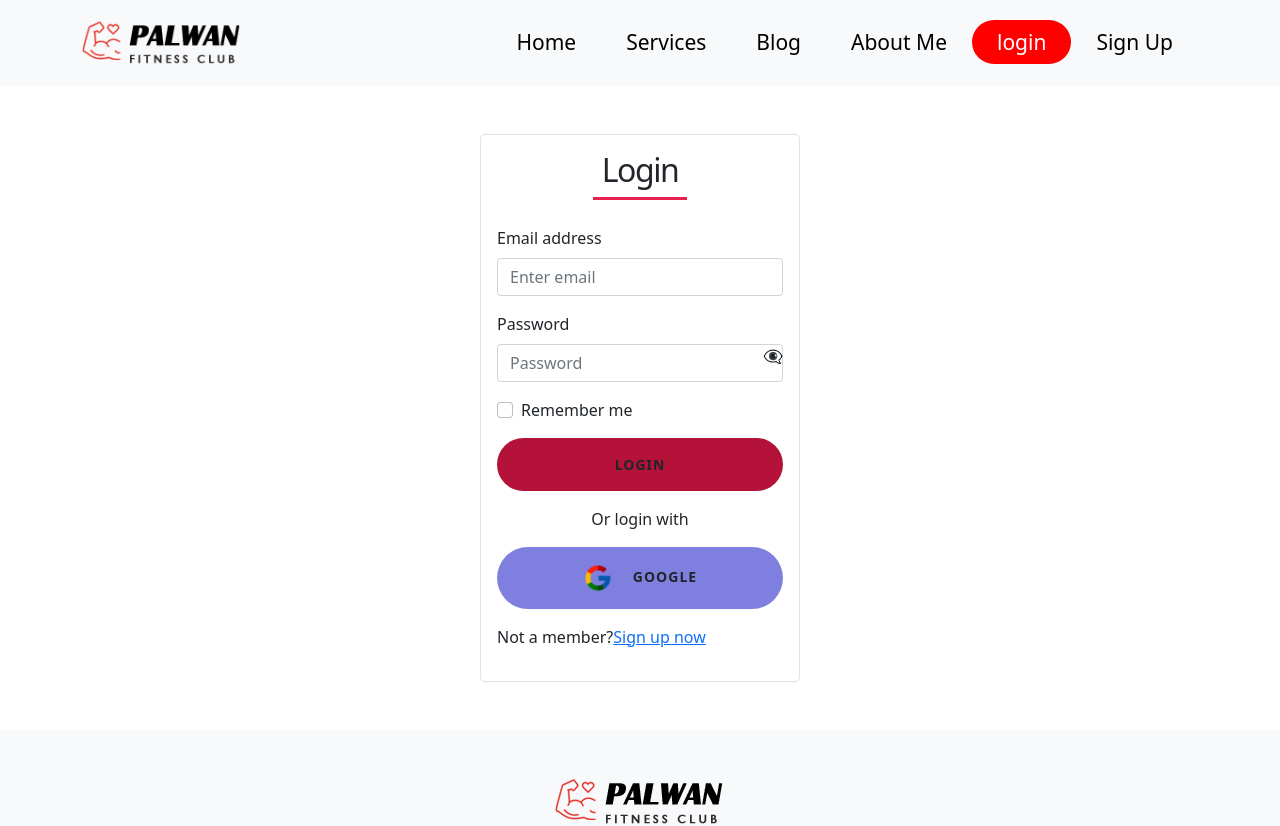
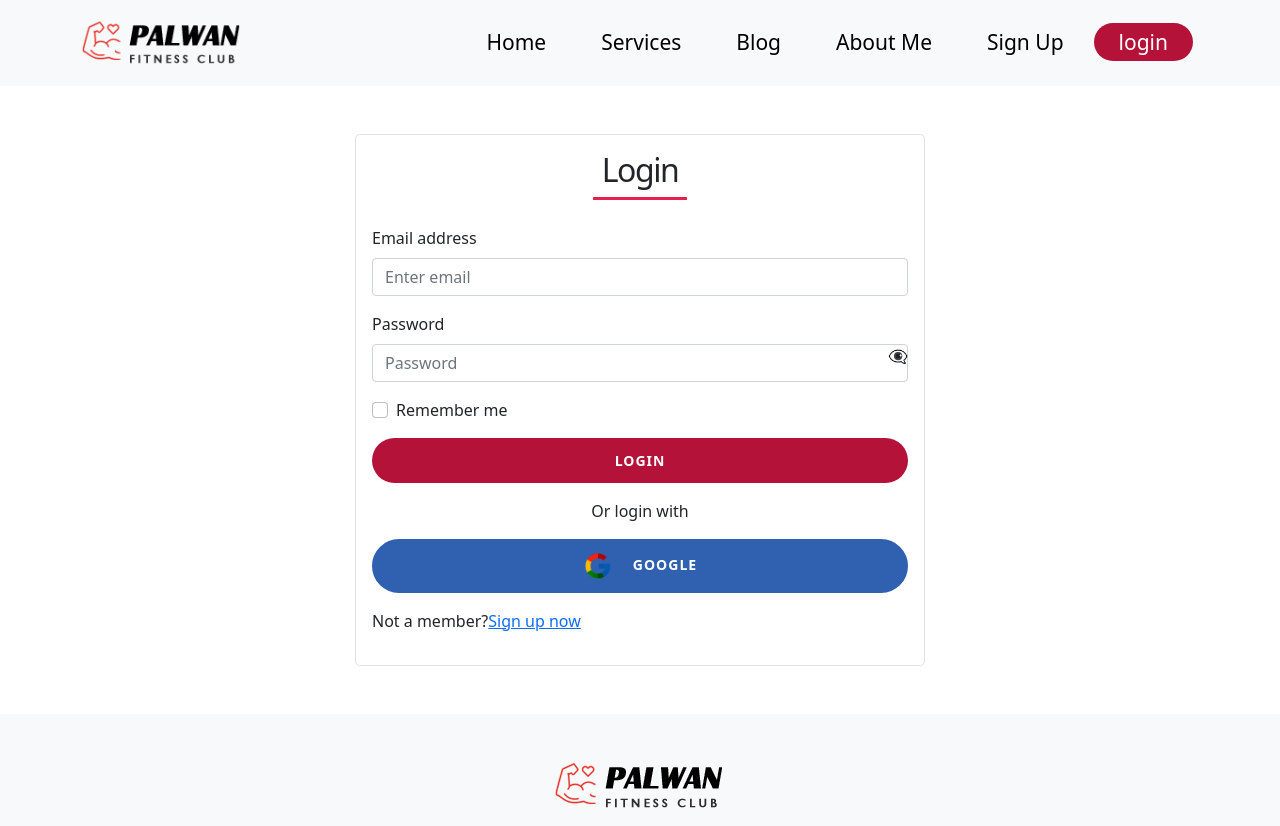
Before and after one commit to Pranto40/palwan-fitness-club, a React (Create React App) app: page /login in a window 1280 px wide. Shown: the top 826 px of the page. Built offline with nearby package versions, Linux system fonts and the light colour scheme; no server answers.

Commit message:
all website btn color change

```diff
--- a/public/blogData.json
+++ b/public/blogData.json
@@ -1,13 +1,16 @@
 [
     {
+        "id": "1",
         "title": "Difference between authorization and authentication",
         "description": "Authentication is the process of verifying who someone is, whereas Authorization is the process of verifying what specific applications, files, and data a user has access to."
     },
     {
+        "id": "2",
         "title": "What other options do you have to implement authentication?",
         "description": "Authentication by a server entails the use of a user name and password. Other ways to authenticate can be through cards, retina scans, voice recognition, and fingerprints."
     },
     {
+        "id": "3",
         "title": " What other services does firebase provide other than authentication",
         "description": "Most apps need to know the identity of a user. Knowing a user's identity allows an app to securely save user data in the cloud and provide the same personalized experience across all of the user's devices."
     }
--- a/src/components/CustomLink/CustomLink.js
+++ b/src/components/CustomLink/CustomLink.js
@@ -7,7 +7,7 @@ function CustomLink ({ children, to, ...props }) {
     return (
       <div>
         <Link
-          style={{ color: match ? 'white' : 'black', background: match ? 'red' : ''}}
+          style={{ color: match ? 'white' : 'black', background: match ? 'rgb(180, 18, 56)' : ''}}
           to={to}
           {...props}
         >
--- a/src/components/Header/Header.css
+++ b/src/components/Header/Header.css
@@ -7,11 +7,21 @@
 .nav-item a {
     text-decoration: none;
     font-size: 21px;
-    padding: 8px 25px;
+    padding: 5px 25px;
     border-radius: 31px;
     transition: all .2s linear;
+    margin-right: 5px;
 }
 .nav-item a:hover {
     color: #fff !important;
-    background: red;
+    background: rgb(180, 18, 56);
 }
+.logOutBtn {
+    border: none;
+    padding: 5px 20px;
+    font-size: 17px;
+    background: rgb(180, 18, 56);
+    border-radius: 50px;
+    margin-right: 7px;
+    color: #fff;
+}
--- a/src/components/Header/Header.js
+++ b/src/components/Header/Header.js
@@ -2,14 +2,21 @@ import React from 'react';
 import { Container, Nav, Navbar } from 'react-bootstrap';
 import logo from '../../images/logo.png'
 import CustomLink from '../CustomLink/CustomLink';
+import { signOut } from 'firebase/auth';
+import { auth } from '../../Firebase/firebase.init';
+import { useAuthState } from 'react-firebase-hooks/auth';
 import './Header.css'
+import { Link } from 'react-router-dom';
 
 const Header = () => {
+  const [user] = useAuthState(auth);
     return (
         <Navbar className='sticky-top' bg="light" expand="lg">
         <Container>
-          <Navbar.Brand href="#home">
-              <img className='logo' src={logo} alt="" />
+          <Navbar.Brand href="#">
+            <Link to='/'>
+            <img className='logo' src={logo} alt="" />
+            </Link>
           </Navbar.Brand>
           <Navbar.Toggle aria-controls="basic-navbar-nav" />
           <Navbar.Collapse id="basic-navbar-nav">
@@ -19,8 +26,12 @@ const Header = () => {
                 <CustomLink to='/services'>Services</CustomLink>
                 <CustomLink to='/blog'>Blog</CustomLink>
                 <CustomLink to='/aboutMe'>About Me</CustomLink>
-                <CustomLink to='/login'>login</CustomLink>
                 <CustomLink to='/signUP'>Sign Up</CustomLink>
+                {user ? (
+                  <button className='logOutBtn mt-0' onClick={() => signOut(auth)}>Logout</button>
+                ) : (
+                  <CustomLink to='/login'>login</CustomLink>
+                  )}
               </div>
             </Nav>
           </Navbar.Collapse>
--- a/src/components/Home/Home.css
+++ b/src/components/Home/Home.css
@@ -53,14 +53,12 @@
 }
 .btn-main:hover {
     border-color: rgb(48, 52, 54);
-    background-image: initial;
-    background-color: transparent;
     color: rgb(255, 255, 255);
 }
 .btn {
     font-size: 14px;
     letter-spacing: 1px;
-    padding: 14px 40px;
+    padding: 10px 35px;
     text-transform: uppercase;
     border-radius: 50px;
     font-weight: 700;
--- a/src/components/Login/Login.css
+++ b/src/components/Login/Login.css
@@ -1,11 +1,12 @@
-.loginBtn {
-    background-color: rgb(180, 18, 56);
+
+.googlebtn {
+    background-color: rgb(47, 97, 176);
+    color: #fff;
+    border-color: rgb(47, 97, 176);
 }
-.loginBtn:hover {
+.googlebtn:hover {
     color: #fff;
-}
-.googlebtn {
-    background-color: rgb(127, 127, 224);
+    border-color: rgb(29, 59, 108);
 }
 .googlebtn img {
     width: 30px;
--- a/src/components/Login/Login.js
+++ b/src/components/Login/Login.js
@@ -66,8 +66,12 @@ const Login = () => {
     const [showPass, setShowPass] = useState(false);
 
     return (
-        <div className='d-block mx-auto w-25 border rounded-3 p-3 mt-5'>
-            <h2 className='text-center mb-3 heading'>Login</h2>
+
+
+        <div className="container">
+            <div className="row">
+                <div className="col-md-6 col-sm-12 mx-auto border rounded-3 p-3 mt-5">
+                <h2 className='text-center mb-3 heading'>Login</h2>
         <Form onSubmit={handleLogin}>
             <Form.Group className="mb-3" controlId="formBasicEmail">
                 <Form.Label>Email address</Form.Label>
@@ -86,7 +90,7 @@ const Login = () => {
             <Form.Group className="mb-3" controlId="formBasicCheckbox">
                 <Form.Check type="checkbox" label="Remember me" />
             </Form.Group>
-            <button className="btn loginBtn w-100">LOGIN</button>
+            <button className="btn btn-main w-100">LOGIN</button>
             <p className='text-center my-3 mb-3'><span>Or login with</span></p>
             <button onClick={() => signInWithGoogle()} className=" btn googlebtn w-100 mb-3">
             <img src={googleIcon} alt="" />
@@ -97,6 +101,8 @@ const Login = () => {
                 <Link to='/signUp'>Sign up now</Link>
             </p>
         </Form>
+                </div>
+            </div>
         </div>
     );
 };
--- a/src/components/Services/Services.js
+++ b/src/components/Services/Services.js
@@ -5,8 +5,7 @@ import ServicesDetails from '../ServicesDetails/ServicesDetails';
 import './Services.css';
 
 const Services = () => {
-    const [servicesItems] = useServices([])
-    console.log(servicesItems);
+    const [servicesItems] = useServices([]);
     return (
         <div>
             <div className="heading mt-5">
--- a/src/components/ServicesDetails/ServicesDetails.js
+++ b/src/components/ServicesDetails/ServicesDetails.js
@@ -1,5 +1,5 @@
 import React from 'react';
-import { Button, Card, CardImg } from 'react-bootstrap';
+import {Card, CardImg } from 'react-bootstrap';
 
 const ServicesDetails = ({servicesItem}) => {
     const {img, title, description} = servicesItem
@@ -11,7 +11,7 @@ const ServicesDetails = ({servicesItem}) => {
                     <Card.Text>
                     {description}
                     </Card.Text>
-                    <Button className="primary">Go somewhere</Button>
+                    <button className="btn btn-main">Go somewhere</button>
                 </Card.Body>
         </div>
     );
--- a/src/components/SignUp/SignUp.js
+++ b/src/components/SignUp/SignUp.js
@@ -72,8 +72,10 @@ const SignUp = () => {
     const [showPassconfirm, setShowPassConfirm] = useState(false);
 
     return (
-        <div className='d-block mx-auto w-25 border rounded-3 p-3 mt-5'>
-            <h2 className='text-center mb-3 heading'>Sign Up</h2>
+        <div className="container">
+            <div className="row">
+                <div className="col-md-6 col-sm-12 mx-auto border rounded-3 p-3 mt-5">
+                <h2 className='text-center mb-3 heading'>Sign Up</h2>
         <Form onSubmit={handleSignUp}>
             <Form.Group className="mb-3" controlId="formBasicEmail">
                 <Form.Label>Email address</Form.Label>
@@ -99,7 +101,7 @@ const SignUp = () => {
             <Form.Group className="mb-3" controlId="formBasicCheckbox">
                 <Form.Check type="checkbox" label="I accept the Terms of Use & privacy policy" />
             </Form.Group>
-            <button className="btn loginBtn w-100">Sign Up</button>
+            <button className="btn btn-main w-100">Sign Up</button>
             <p className='text-center my-3 mb-3'><span>Or SignUp with</span></p>
             <button className=" btn googlebtn w-100 mb-3">
                 <img src={googleIcon} alt="" />
@@ -110,6 +112,8 @@ const SignUp = () => {
                 <Link to='/login'>Log In</Link>
             </p>
         </Form>
+                </div>
+            </div>
         </div>
     );
 };
```
Also changed, not shown: public/servicesData.json (+0 -18 lines), src/components/ServicesDetails/ServicesDetails.css (deleted).
